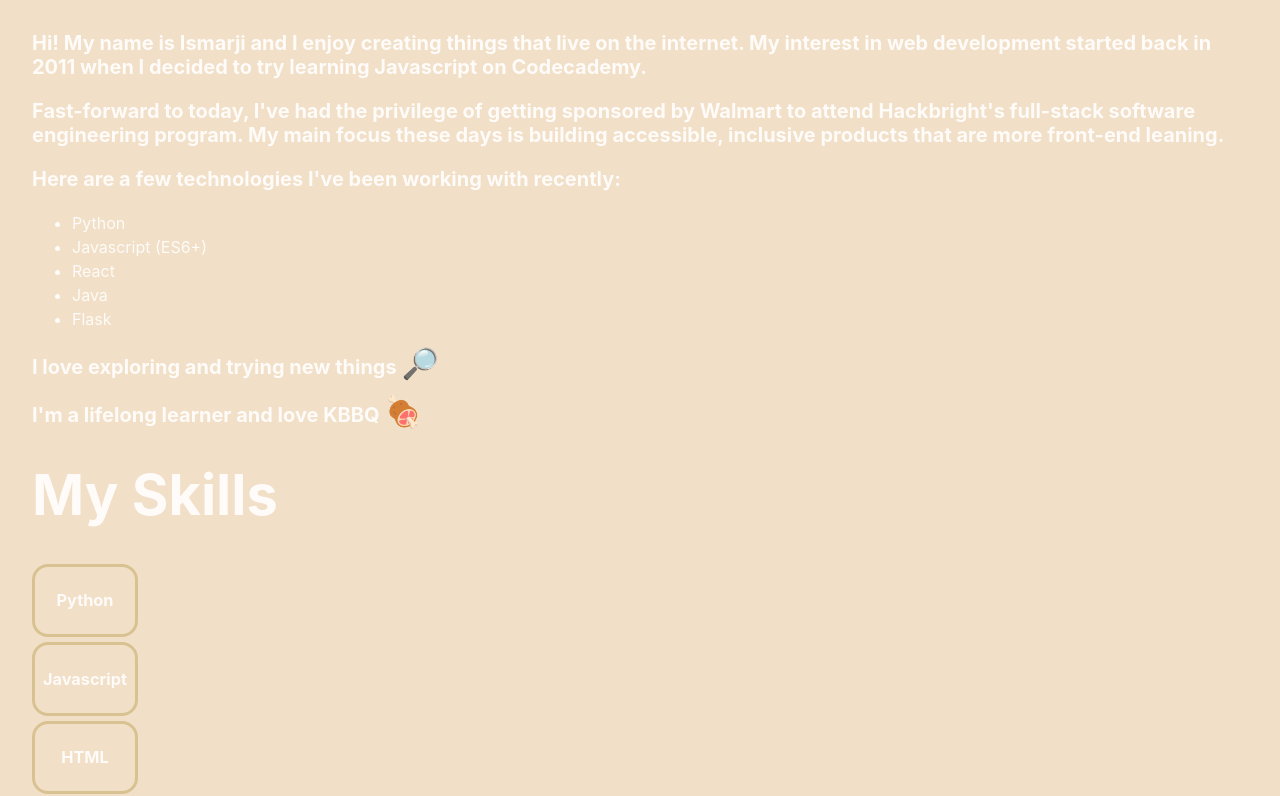
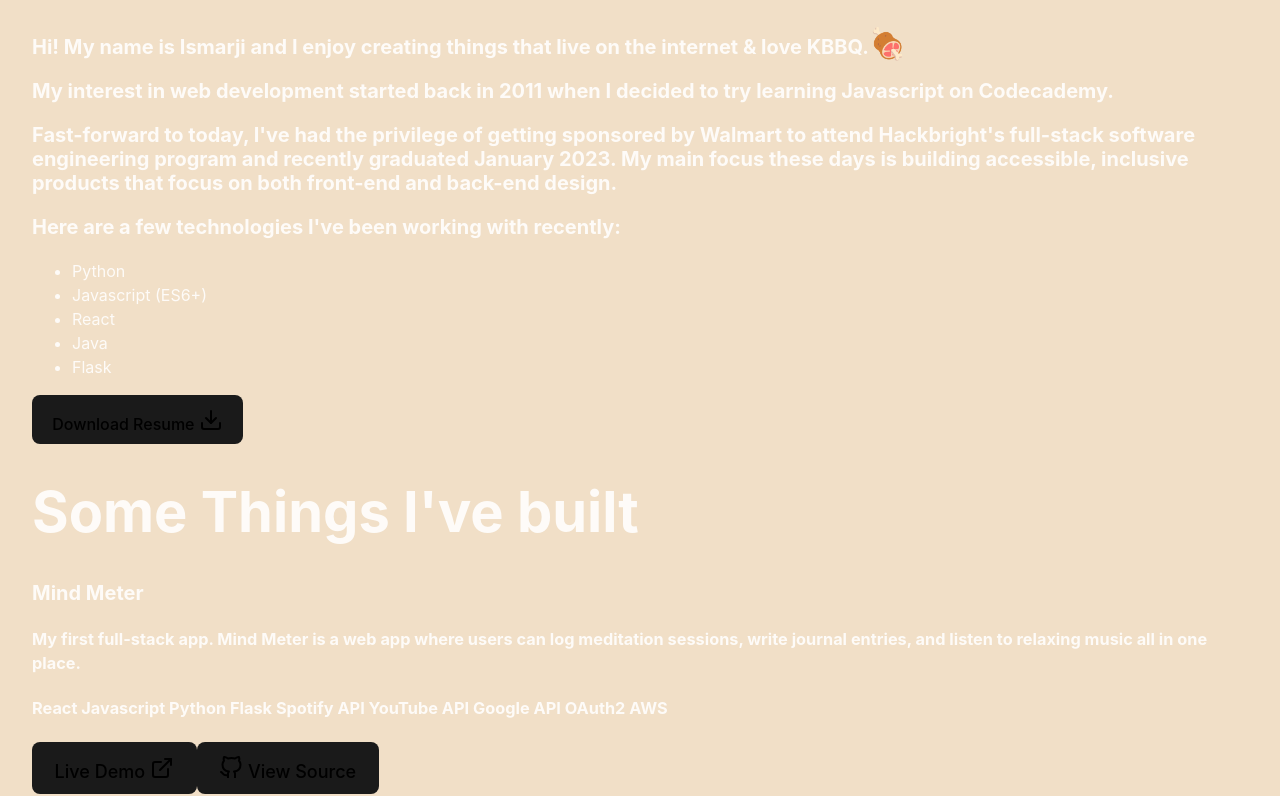
Before and after one commit to ismarjiw/portfolio, a React (Vite) app: page / in a window 1280 px wide. Shown: the part 612-1408 px from the top of the page. Built offline with nearby package versions, Linux system fonts and the light colour scheme.

Commit message:
add download resume button

```diff
--- a/index.html
+++ b/index.html
@@ -4,6 +4,8 @@
     <meta charset="UTF-8" />
     <meta name="viewport" content="width=device-width, initial-scale=1.0" />
     <title>Ismarji Workman | Software Engineer</title>
+
+    <script src="https://unpkg.com/sweetalert/dist/sweetalert.min.js"></script>
 
     <script type="text/javascript" src="https://cdn.jsdelivr.net/npm/@emailjs/browser@3/dist/email.min.js"></script>
     <script type="text/javascript">
--- a/src/App.css
+++ b/src/App.css
@@ -9,7 +9,6 @@
   height: 150px;
   margin-right: 1000px;
   border-radius: 2rem;
-  transition: 0.6s;
 }
 
 nav {
@@ -19,8 +18,6 @@
   display: flex;
   justify-content: space-around;
   align-items: center;
-  transition: 0.6s;
-  z-index: 100000;
 }
 
 header.sticky {
@@ -34,7 +31,6 @@
 .nav-links {
   margin-left: -200px;
   margin-top: -120px;
-  transition: 0.6s;
 }
 
 .social-icon {
@@ -69,9 +65,9 @@
   width:fit-content;
 }
 
-.skills-content {
+/* .skills-content {
   margin-bottom: 100px;
-}
+} */
 
 footer {
     position: absolute;
@@ -79,15 +75,15 @@
     padding-top: 10px;
 }
 
-span.food, span.magnify, span.peace {
+span.food, span.peace {
   font-size: 30px;
 }
 
-.specific-skill {
+/* .specific-skill {
   border-radius: 1rem;
   border-color: rgb(217, 194, 145);
   border-style: solid;
   width: 100px;
   margin-top: 5px;
   text-align: center;
-}
+} */
--- a/src/App.jsx
+++ b/src/App.jsx
@@ -12,7 +12,6 @@
     <div className="App">
       <Nav />
       <Main />
-      <Skills />
       <Projects />
       <Contact />
       <Footer />
--- a/src/Components/Contact.jsx
+++ b/src/Components/Contact.jsx
@@ -10,7 +10,7 @@
         }
         emailjs.send("service_agszovn", "template_ki80x5j", params)
             .then(function (res) {
-                alert("Success! " + res.status);
+                swal("Thank you for your message! I'll be in touch soon 😊");
             })
     }
 
--- a/src/Components/Main.jsx
+++ b/src/Components/Main.jsx
@@ -1,8 +1,13 @@
 import React from 'react'
 import githubLogo from '../assets/github.png'
 import linkedinLogo from '../assets/linkedin.png'
+import resume from '../documents/Resume.pdf'
 
 export default function Main() {
+    const openResume = () => {
+        window.open(resume, '_blank');
+    }
+
     return (
         <div className="main-content">
             <h3>Hi, my name is</h3>
@@ -13,8 +18,9 @@
                 <a href="https://www.linkedin.com/in/ismarjiworkman/" ><img className="social-icon" src={linkedinLogo} /></a>
             </div>
             <h2 id='about'> About Me </h2>
-            <h3>Hi! My name is Ismarji and I enjoy creating things that live on the internet. My interest in web development started back in 2011 when I decided to try learning Javascript on Codecademy.</h3>
-            <h3>Fast-forward to today, I've had the privilege of getting sponsored by Walmart to attend Hackbright's full-stack software engineering program. My main focus these days is building accessible, inclusive products that are more front-end leaning.</h3>
+            <h3>Hi! My name is Ismarji and I enjoy creating things that live on the internet & love KBBQ.<span className="food">🍖</span></h3>
+            <h3>My interest in web development started back in 2011 when I decided to try learning Javascript on Codecademy.</h3>
+            <h3>Fast-forward to today, I've had the privilege of getting sponsored by Walmart to attend Hackbright's full-stack software engineering program and recently graduated January 2023. My main focus these days is building accessible, inclusive products that focus on both front-end and back-end design.</h3>
             <h3>Here are a few technologies I've been working with recently:</h3>
             <ul>
                 <li>Python</li>
@@ -23,7 +29,7 @@
                 <li>Java</li>
                 <li>Flask</li>
             </ul>
-            <h3>I love exploring and trying new things <span className="magnify">🔎</span></h3><h3>I'm a lifelong learner and love KBBQ <span className="food">🍖</span></h3>
+            <button onClick={openResume}>Download Resume <svg xmlns="http://www.w3.org/2000/svg" width="24" height="24" viewBox="0 0 24 20" fill="none" stroke="currentColor" stroke-width="2" stroke-linecap="round" stroke-linejoin="round" class="feather feather-download"><path d="M21 15v4a2 2 0 0 1-2 2H5a2 2 0 0 1-2-2v-4"></path><polyline points="7 10 12 15 17 10"></polyline><line x1="12" y1="15" x2="12" y2="3"></line></svg></button>
         </div>
 
     )
--- a/src/Components/Project.jsx
+++ b/src/Components/Project.jsx
@@ -7,10 +7,10 @@
             <h4>{props.description}</h4>
             <h4>{props.stack}</h4>
             <a href={props.demo}>
-                <button>Live Demo<svg xmlns="http://www.w3.org/2000/svg" width="24" height="24" viewBox="0 0 24 24" fill="none" stroke="currentColor" stroke-width="2" stroke-linecap="round" stroke-linejoin="round" class="feather feather-external-link"><path d="M18 13v6a2 2 0 0 1-2 2H5a2 2 0 0 1-2-2V8a2 2 0 0 1 2-2h6"></path><polyline points="15 3 21 3 21 9"></polyline><line x1="10" y1="14" x2="21" y2="3"></line></svg></button>
+                <button>Live Demo <svg xmlns="http://www.w3.org/2000/svg" width="24" height="24" viewBox="0 0 24 20" fill="none" stroke="currentColor" stroke-width="2" stroke-linecap="round" stroke-linejoin="round" class="feather feather-external-link"><path d="M18 13v6a2 2 0 0 1-2 2H5a2 2 0 0 1-2-2V8a2 2 0 0 1 2-2h6"></path><polyline points="15 3 21 3 21 9"></polyline><line x1="10" y1="14" x2="21" y2="3"></line></svg></button>
             </a>
             <a href={props.code}>
-                <button><svg xmlns="http://www.w3.org/2000/svg" width="24" height="24" viewBox="0 0 24 24" fill="none" stroke="currentColor" stroke-width="2" stroke-linecap="round" stroke-linejoin="round" class="feather feather-github"><path d="M9 19c-5 1.5-5-2.5-7-3m14 6v-3.87a3.37 3.37 0 0 0-.94-2.61c3.14-.35 6.44-1.54 6.44-7A5.44 5.44 0 0 0 20 4.77 5.07 5.07 0 0 0 19.91 1S18.73.65 16 2.48a13.38 13.38 0 0 0-7 0C6.27.65 5.09 1 5.09 1A5.07 5.07 0 0 0 5 4.77a5.44 5.44 0 0 0-1.5 3.78c0 5.42 3.3 6.61 6.44 7A3.37 3.37 0 0 0 9 18.13V22"></path></svg>View Source</button>
+                <button><svg xmlns="http://www.w3.org/2000/svg" width="24" height="24" viewBox="0 0 24 20" fill="none" stroke="currentColor" stroke-width="2" stroke-linecap="round" stroke-linejoin="round" class="feather feather-github"><path d="M9 19c-5 1.5-5-2.5-7-3m14 6v-3.87a3.37 3.37 0 0 0-.94-2.61c3.14-.35 6.44-1.54 6.44-7A5.44 5.44 0 0 0 20 4.77 5.07 5.07 0 0 0 19.91 1S18.73.65 16 2.48a13.38 13.38 0 0 0-7 0C6.27.65 5.09 1 5.09 1A5.07 5.07 0 0 0 5 4.77a5.44 5.44 0 0 0-1.5 3.78c0 5.42 3.3 6.61 6.44 7A3.37 3.37 0 0 0 9 18.13V22"></path></svg> View Source</button>
             </a>
         </div>
     )
--- a/src/index.css
+++ b/src/index.css
@@ -69,4 +69,5 @@
 input, textarea {
   margin: 4px 0;
   padding: 8px;
+  font-family: Inter, Avenir, Helvetica, Arial, sans-serif;
 }
```
Also changed, not shown: src/assets/download.svg (added).
